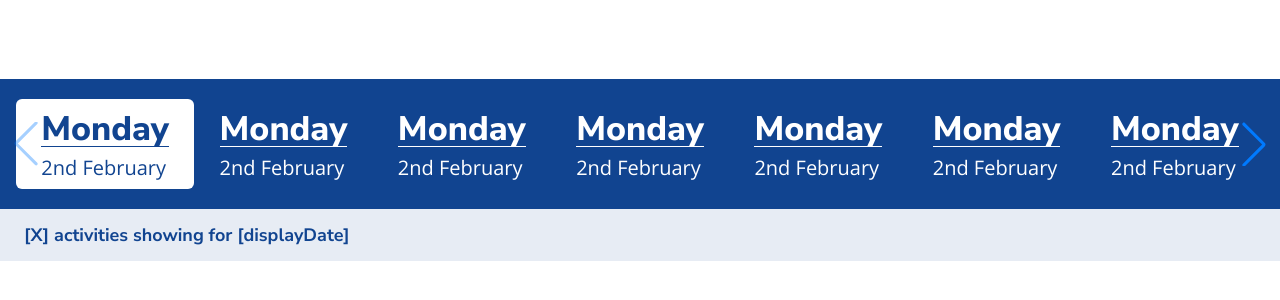
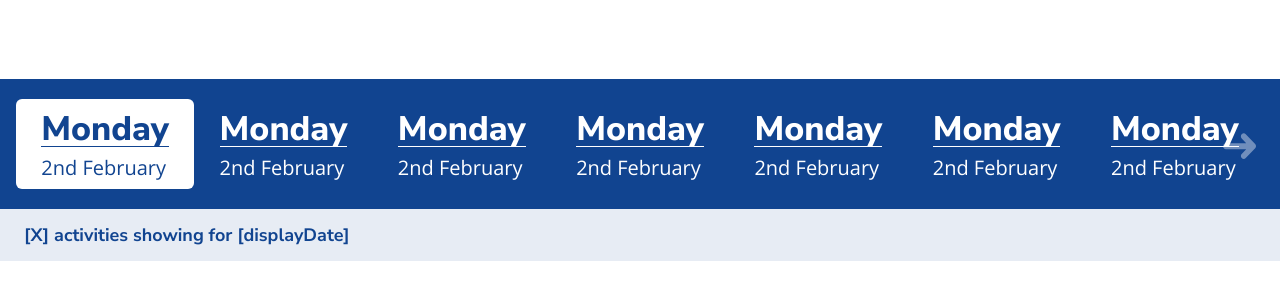
Before and after one commit to WillisDyson/lcc-booking-system, a React (Vite) app in the folder lcc-booking-system-app/: page / in a window 1280 px wide. Shown: the part 230-530 px from the top of the page. Built offline with nearby package versions, Linux system fonts and the light colour scheme.

Commit message:
DaySelector swiper carousel progress

```diff
--- a/lcc-booking-system-app/src/components/day-selector/DaySelector.module.scss
+++ b/lcc-booking-system-app/src/components/day-selector/DaySelector.module.scss
@@ -1,5 +1,9 @@
 .day-selector {
-    color: red;
+    position: relative;
+
+    &__inner {
+        position: relative;
+    }
 
     &__info {
         background-color: var(--color-secondary-accent);
--- a/lcc-booking-system-app/src/components/day-selector/DaySelector.tsx
+++ b/lcc-booking-system-app/src/components/day-selector/DaySelector.tsx
@@ -4,7 +4,9 @@ import DaySelectorCarousel from "./day-selector-carousel/DaySelectorCarousel";
 const DaySelector = ({ }) => {
     return (
         <div className={styles["day-selector"]}>
-            <DaySelectorCarousel />
+            <div className={styles["day-selector__inner"]}>
+                <DaySelectorCarousel />
+            </div>
             <span className={styles["day-selector__info"]}>[X] activities showing for [displayDate]</span>
         </div>
     );
--- a/lcc-booking-system-app/src/components/day-selector/day-selector-carousel/DaySelectorCarousel.module.scss
+++ b/lcc-booking-system-app/src/components/day-selector/day-selector-carousel/DaySelectorCarousel.module.scss
@@ -4,8 +4,32 @@
     gap: 2px;
     height: 90px;
     padding: 20px 16px !important;
+    position: static;
+    max-width: 1248px;
 
     &__slide {
         display: flex !important;
+        position: static;
+    }
+
+    :global {
+
+        .swiper-button-next,
+        .swiper-button-prev {
+            background-image: url('/src/assets/day-selector-carousel/day-selector-carousel-arrow.svg') !important;
+            background-position: 50%;
+            background-repeat: no-repeat;
+            height: 48px;
+            width: 48px;
+        }
+
+        .swiper-button-prev {
+            left: 16px;
+        }
+
+        .swiper-button-next {
+            right: 16px;
+            transform: rotate(180deg);
+        }
     }
 }
--- a/lcc-booking-system-app/src/components/day-selector/day-selector-carousel/DaySelectorCarousel.tsx
+++ b/lcc-booking-system-app/src/components/day-selector/day-selector-carousel/DaySelectorCarousel.tsx
@@ -15,7 +15,10 @@ const DaySelectorCarousel = ({ }) => {
             modules={[Navigation, Pagination, Scrollbar, A11y]}
             spaceBetween={0}
             slidesPerView={1}
-            navigation>
+            navigation={{
+                addIcons: false
+            }}
+            speed={1000}>
                 {/* TODO: Add dynamic looping to generate slides */}
             <SwiperSlide className={styles["day-selector-carousel__slide"]}>
                 <DaySelectorCarouselItem active />
```
Also changed, not shown: lcc-booking-system-app/src/assets/day-selector-carousel/day-selector-carousel-arrow.svg (added).
